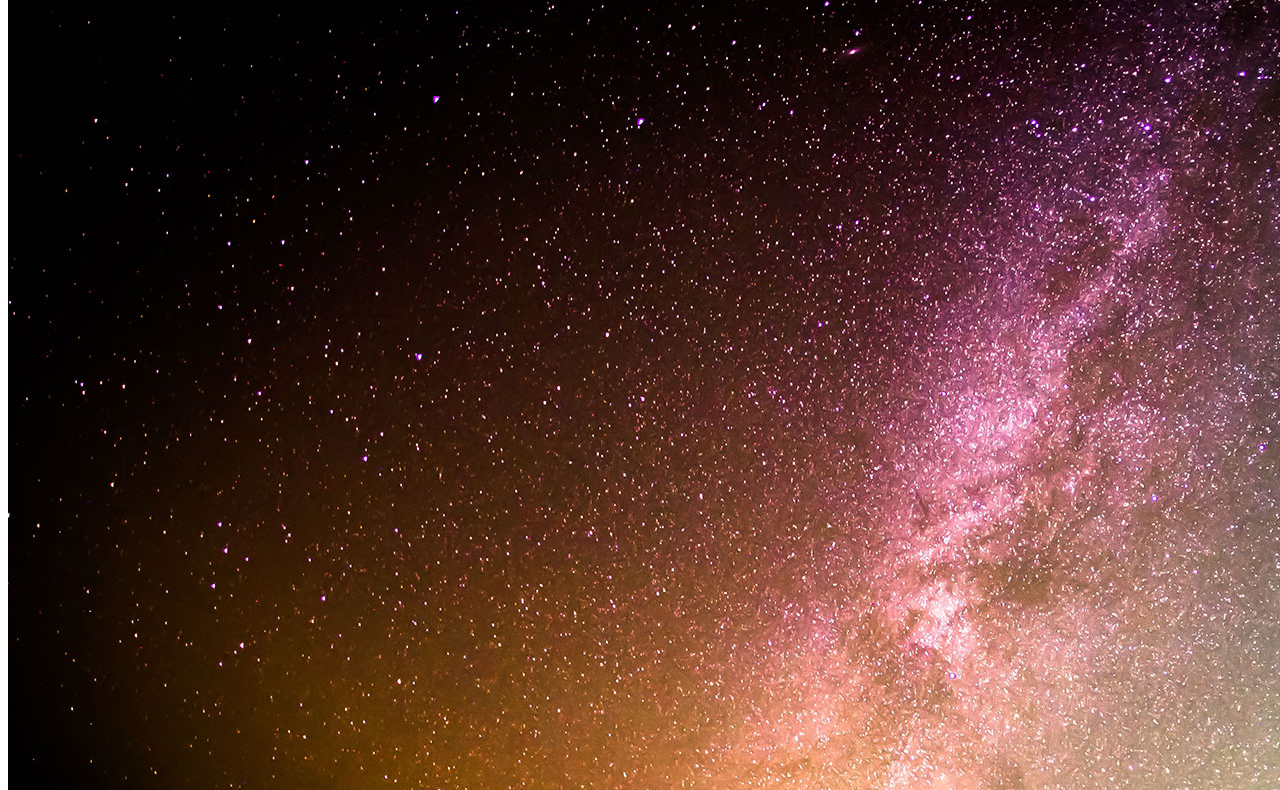
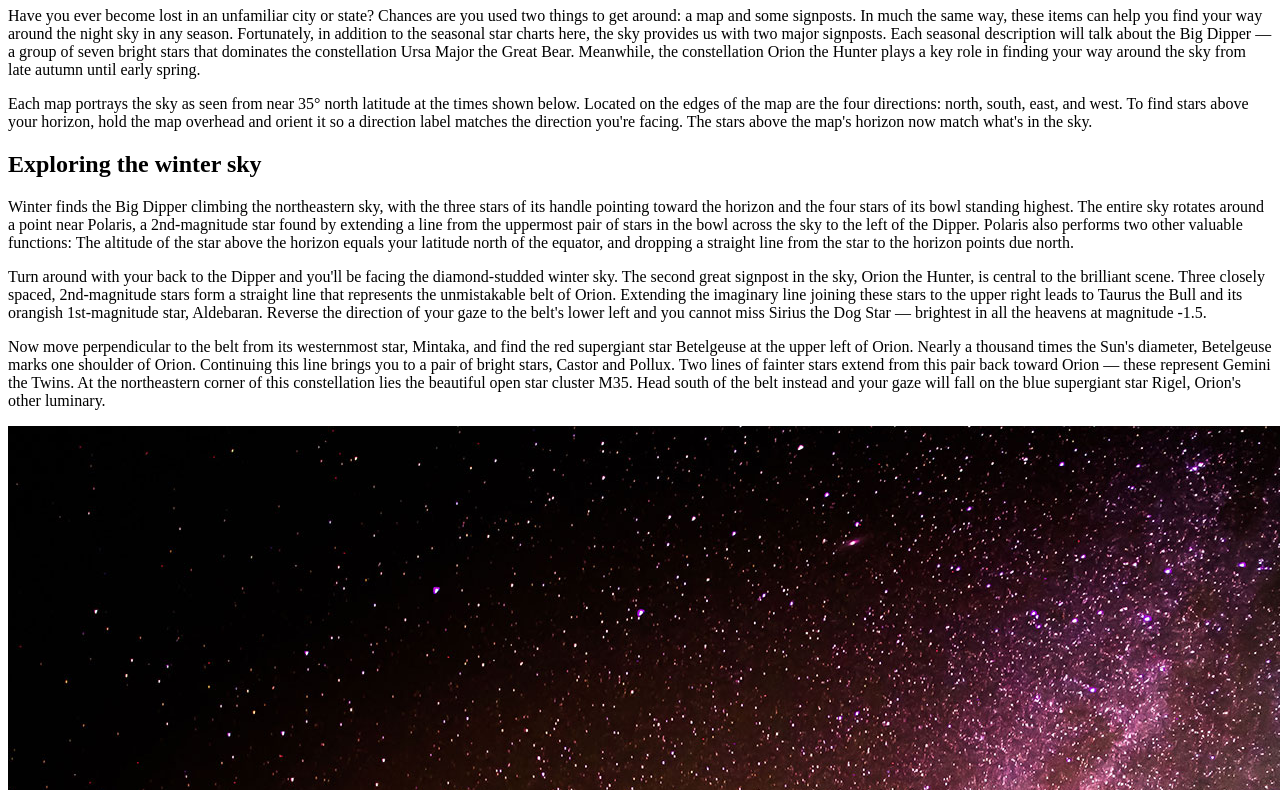
Before and after one commit to tianrany/gra321-f19, a plain HTML site: page project3/index.html in a window 1280 px wide. Shown: the part 73-863 px from the top of the page. Drawn offline with Linux system fonts and the light colour scheme.

Commit message:
add excerpt

```diff
--- a/project3/index.html
+++ b/project3/index.html
@@ -4,6 +4,13 @@
     <title>Tianran Yu - Project 3</title>
 </head>
 <body>
+    <h1>The Starry Sky</h1>
+    <p>Have you ever become lost in an unfamiliar city or state? Chances are you used two things to get around: a map and some signposts. In much the same way, these items can help you find your way around the night sky in any season. Fortunately, in addition to the seasonal star charts here, the sky provides us with two major signposts. Each seasonal description will talk about the Big Dipper — a group of seven bright stars that dominates the constellation Ursa Major the Great Bear. Meanwhile, the constellation Orion the Hunter plays a key role in finding your way around the sky from late autumn until early spring.</p>
+    <p>Each map portrays the sky as seen from near 35° north latitude at the times shown below. Located on the edges of the map are the four directions: north, south, east, and west. To find stars above your horizon, hold the map overhead and orient it so a direction label matches the direction you're facing. The stars above the map's horizon now match what's in the sky.</p>
+    <h2>Exploring the winter sky</h2>
+    <p>Winter finds the Big Dipper climbing the northeastern sky, with the three stars of its handle pointing toward the horizon and the four stars of its bowl standing highest. The entire sky rotates around a point near Polaris, a 2nd-magnitude star found by extending a line from the uppermost pair of stars in the bowl across the sky to the left of the Dipper. Polaris also performs two other valuable functions: The altitude of the star above the horizon equals your latitude north of the equator, and dropping a straight line from the star to the horizon points due north.</p>
+    <p>Turn around with your back to the Dipper and you'll be facing the diamond-studded winter sky. The second great signpost in the sky, Orion the Hunter, is central to the brilliant scene. Three closely spaced, 2nd-magnitude stars form a straight line that represents the unmistakable belt of Orion. Extending the imaginary line joining these stars to the upper right leads to Taurus the Bull and its orangish 1st-magnitude star, Aldebaran. Reverse the direction of your gaze to the belt's lower left and you cannot miss Sirius the Dog Star — brightest in all the heavens at magnitude -1.5.</p>
+    <p>Now move perpendicular to the belt from its westernmost star, Mintaka, and find the red supergiant star Betelgeuse at the upper left of Orion. Nearly a thousand times the Sun's diameter, Betelgeuse marks one shoulder of Orion. Continuing this line brings you to a pair of bright stars, Castor and Pollux. Two lines of fainter stars extend from this pair back toward Orion — these represent Gemini the Twins. At the northeastern corner of this constellation lies the beautiful open star cluster M35. Head south of the belt instead and your gaze will fall on the blue supergiant star Rigel, Orion's other luminary.</p>
     <img src="img/star.jpg" alt="View of the Star"/>
     <a href="../index.html" title="Course Home page">Back to Course Home page</a>
 </body>
```
Also changed, not shown: 1 other file.
